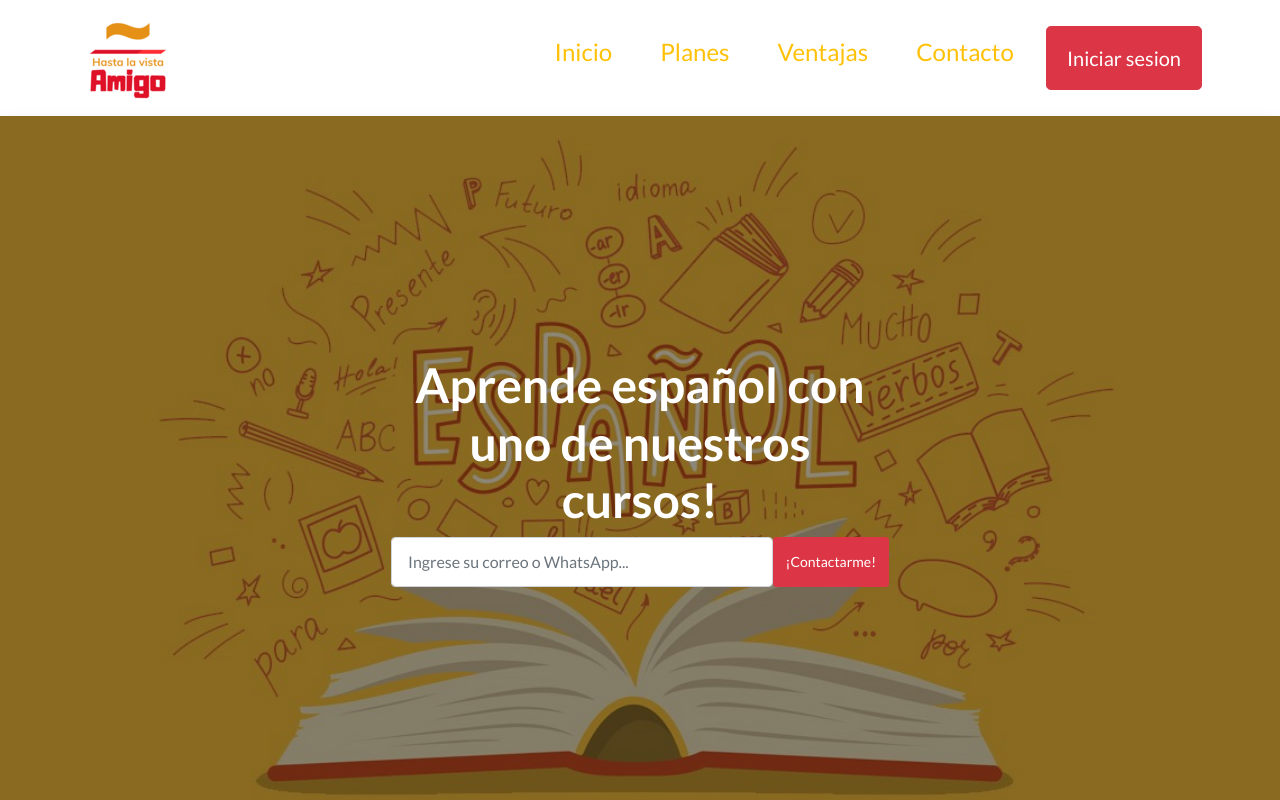
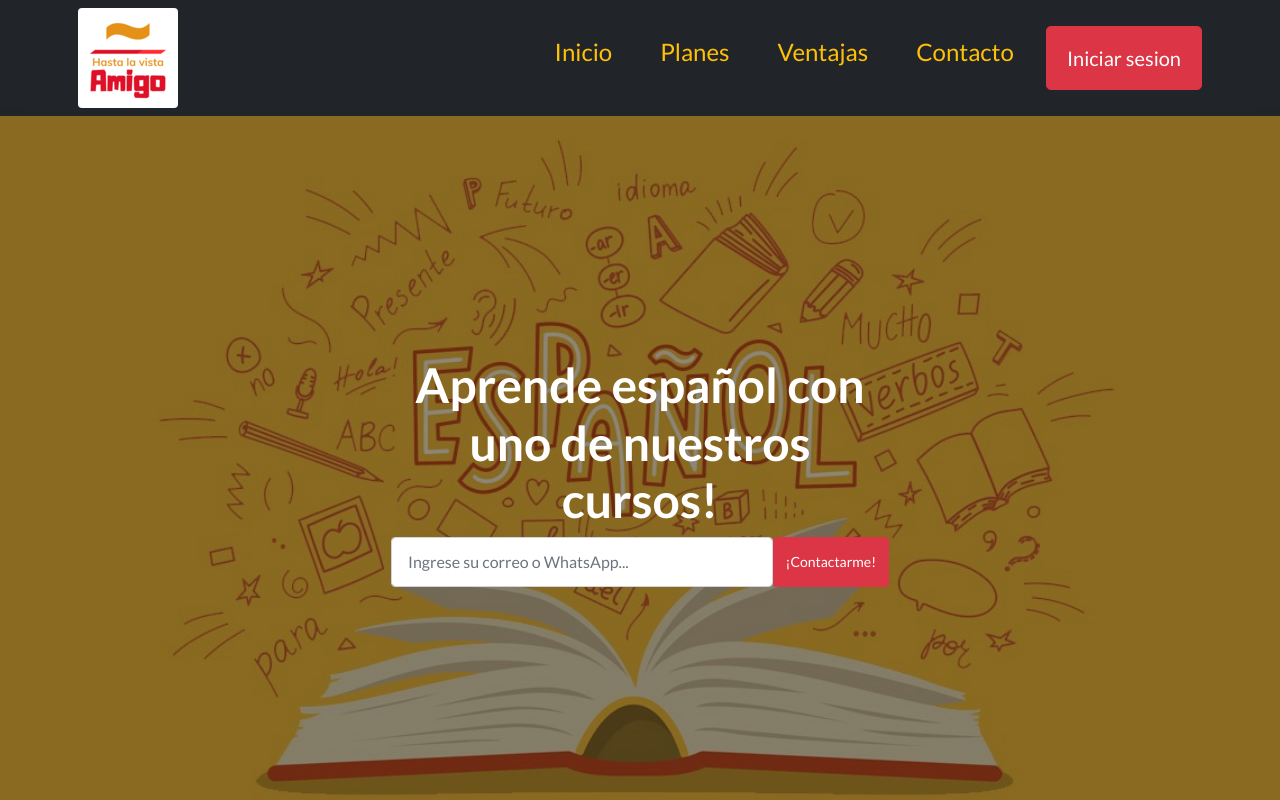
Before and after one commit to 191217Paco/HighBits-HastaLaVistaAmigos, a plain HTML site: page index.html in a window 1280 px wide. Shown: the top 800 px of the page. Drawn offline with nearby package versions, Linux system fonts and the light colour scheme.

Commit message:
Cambio en nvar bg-dark

```diff
--- a/index.html
+++ b/index.html
@@ -35,7 +35,7 @@
     <body>
 
         <!-- Navigation-->
-        <nav class="navbar navbar-expand-lg  ">
+        <nav class="navbar navbar-expand-lg bg-dark ">
             <div class="container px-2">
                 <img src="assets/img/HastaLaVistaAmigoSmall.png" class="rounded  " alt="Cinque Terre" width="100">
                 <button class="navbar-toggler" type="button" data-toggle="collapse" data-target="#navbarSupportedContent" aria-controls="navbarSupportedContent" aria-expanded="false" aria-label="Toggle navigation"><span class="navbar-toggler-icon"></span></button>
```
